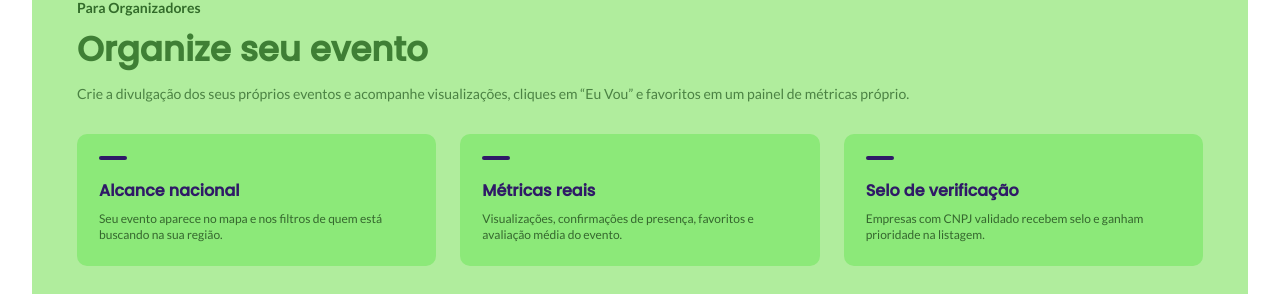
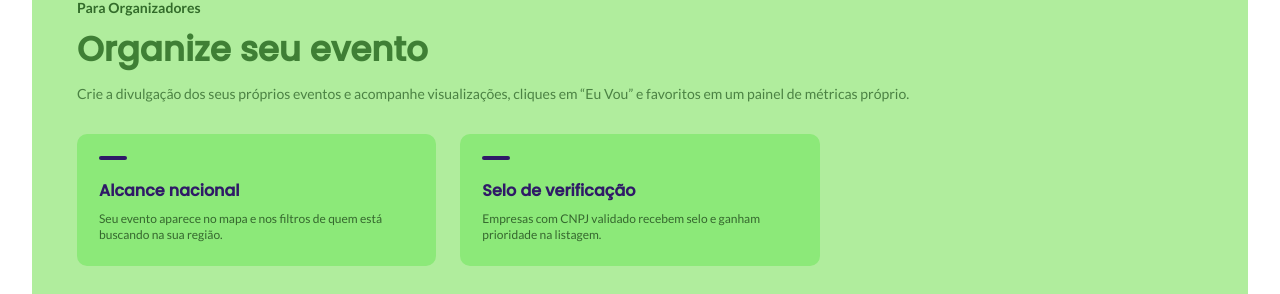
Before and after one commit to Eubiass/evena.4, an Angular app: page / in a window 1280 px wide. Shown: the part 1259-1553 px from the top of the page. Built offline with nearby package versions, Linux system fonts and the light colour scheme; no server answers.

Commit message:
Versão com mais ajustes no css.

```diff
--- a/src/app/shared/components/all-events/header-events/header-events.css
+++ b/src/app/shared/components/all-events/header-events/header-events.css
@@ -11,7 +11,7 @@
   font-family: var(--fonte-principal, sans-serif);
   font-size: 2.2rem;
   font-weight: 800;
-  color: #ffffff;
+  color: var(--cor-secundaria);
   margin: 0;
   letter-spacing: -0.5px;
 }
--- a/src/app/shared/components/home/organize-seu-evento/organize-seu-evento.html
+++ b/src/app/shared/components/home/organize-seu-evento/organize-seu-evento.html
@@ -23,7 +23,7 @@
         </p>
       </article>
 
-      <article class="beneficio">
+      <!--<article class="beneficio">
         <span class="icone" aria-hidden="true"></span>
 
         <h3>Métricas reais</h3>
@@ -31,7 +31,7 @@
         <p>
           Visualizações, confirmações de presença, favoritos e avaliação média do evento.
         </p>
-      </article>
+      </article>-->
 
       <article class="beneficio">
         <span class="icone" aria-hidden="true"></span>
```
